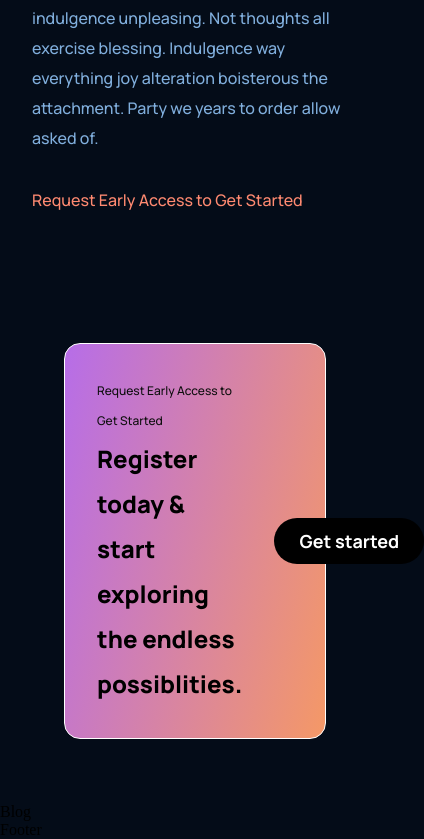
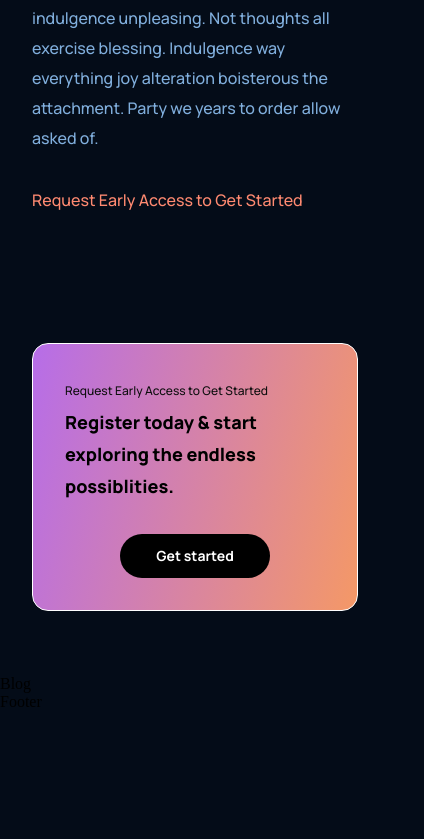
Before and after one commit to srijan-lamichhane/GPT-3, a React (Create React App) app: page / in a window 390 px wide. Shown: the part 4110-4949 px from the top of the page, 424 px wide, since content can reach past the window. After the commit the page ends 4821 px from the top, so only its background shows below. Built offline with nearby package versions, Linux system fonts and the light colour scheme.

Commit message:
feat: cta responsiveness

```diff
--- a/src/components/cta/cta.css
+++ b/src/components/cta/cta.css
@@ -50,3 +50,25 @@
     cursor: pointer;
     min-width: 150px;
 }
+
+@media screen and (max-width: 650px){
+    .gpt3__cta{
+        flex-direction: column;
+    }
+    .gpt3__cta-btn{
+        margin: 2rem 0 0;
+    }
+}
+@media screen and (max-width: 550px){
+    .gpt3__cta{
+        margin: 4rem 2rem;
+    }
+    .gpt3__cta-btn button{
+        font-size: 14px;
+        line-height: 28px;
+    }
+    .gpt3__cta-content h3{
+        font-size: 18px;
+        line-height: 32px;
+    }
+}
```
